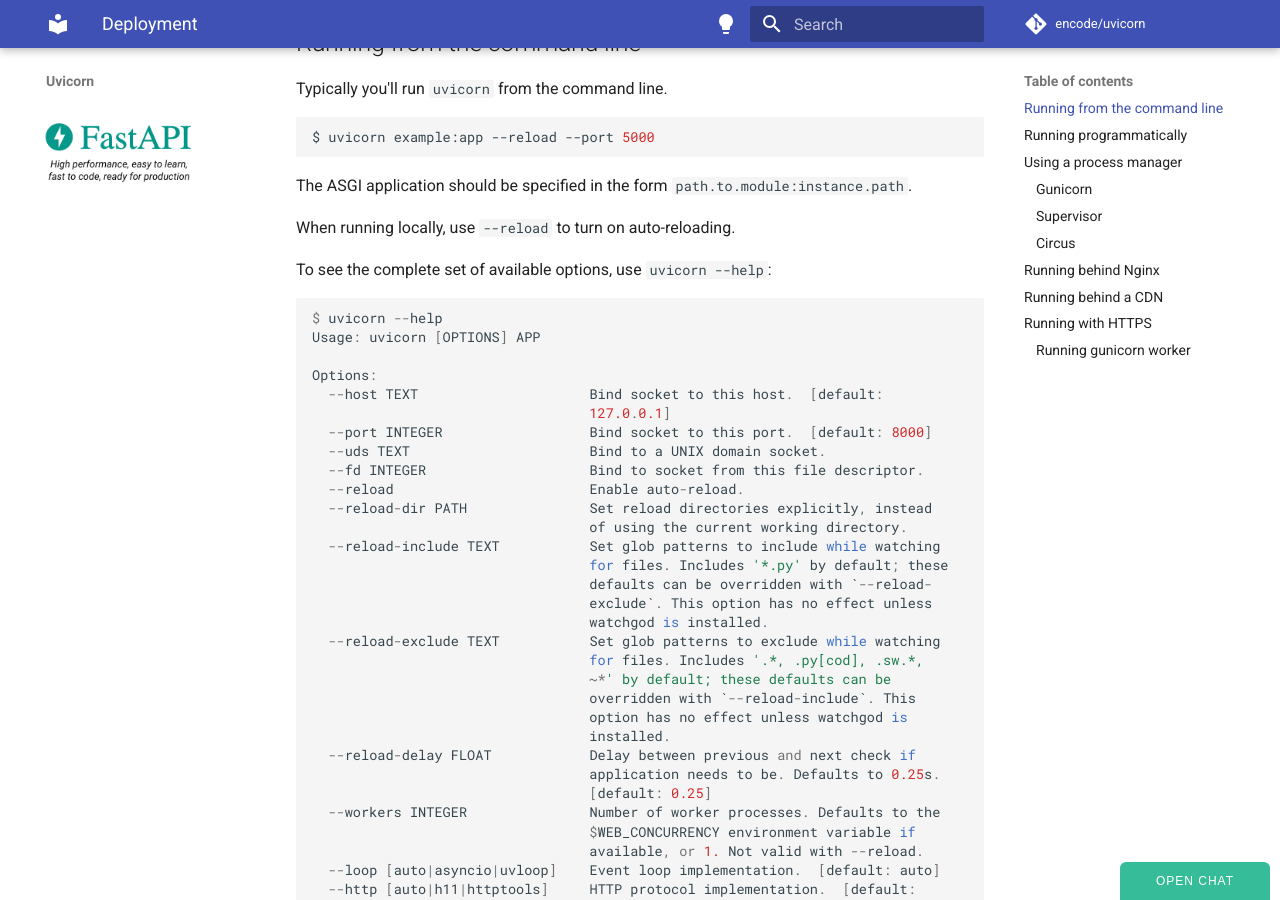
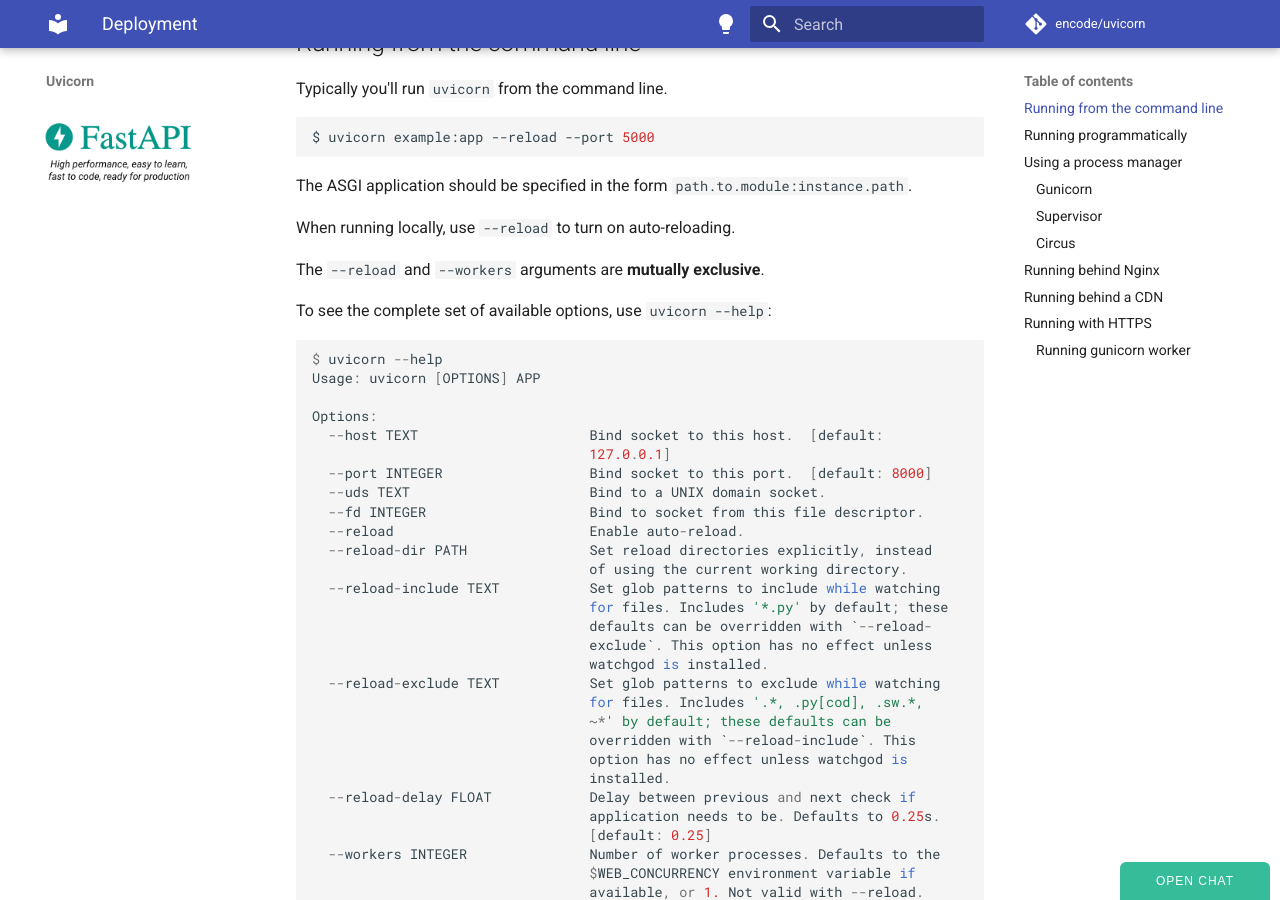
Before and after one commit to encode/uvicorn, an MkDocs documentation site: the page built from docs/deployment.md, in a window 1280 px wide and 900 px high, scrolled down 430 px. Built offline with MkDocs 1.6.1 and Material for MkDocs 9.7.7, drawn with Linux system fonts in a browser that asks for light colours; comment, search, counter and statistics services are not loaded; some of the changed text lies outside the part shown.

Commit message:
Improve documentation for `--reload` and  `--workers` (#1415)
* Improve documentation for --reload and  --workers

Make clear that --workers is disabled when using
--reload option (#1413)

Signed-off-by: Matthias Binzer <matthias.binzer@de.bosch.com>

* Update README.md

Co-authored-by: Marcelo Trylesinski <marcelotryle@gmail.com>

* Update docs/deployment.md

Co-authored-by: Marcelo Trylesinski <marcelotryle@gmail.com>

* lint script changes for --reload flag

Signed-off-by: Matthias Binzer <matthias.binzer@de.bosch.com>

* Update docs/deployment.md

Co-authored-by: Marcelo Trylesinski <marcelotryle@gmail.com>

* Update settings.md

* Update main.py

* lint script changes not related to this PR

Signed-off-by: Matthias Binzer <matthias.binzer@de.bosch.com>

* Apply lint

* Apply lint

* Fix documentation

Co-authored-by: euri10 <benoit.barthelet@gmail.com>
Co-authored-by: Marcelo Trylesinski <marcelotryle@gmail.com>

```diff
--- a/docs/deployment.md
+++ b/docs/deployment.md
@@ -20,6 +20,8 @@
 The ASGI application should be specified in the form `path.to.module:instance.path`.
 
 When running locally, use `--reload` to turn on auto-reloading.
+
+The `--reload` and `--workers` arguments are **mutually exclusive**.
 
 To see the complete set of available options, use `uvicorn --help`:
 
@@ -157,6 +159,9 @@
 or reloading (`reload=True`), so we recommend using the import string style.
 
 Also note that in this case, you should put `uvicorn.run` into `if __name__ == '__main__'` clause in the main module.
+
+!!! note
+    The `reload` and `workers` parameters are **mutually exclusive**.
 
 ## Using a process manager
 
```
